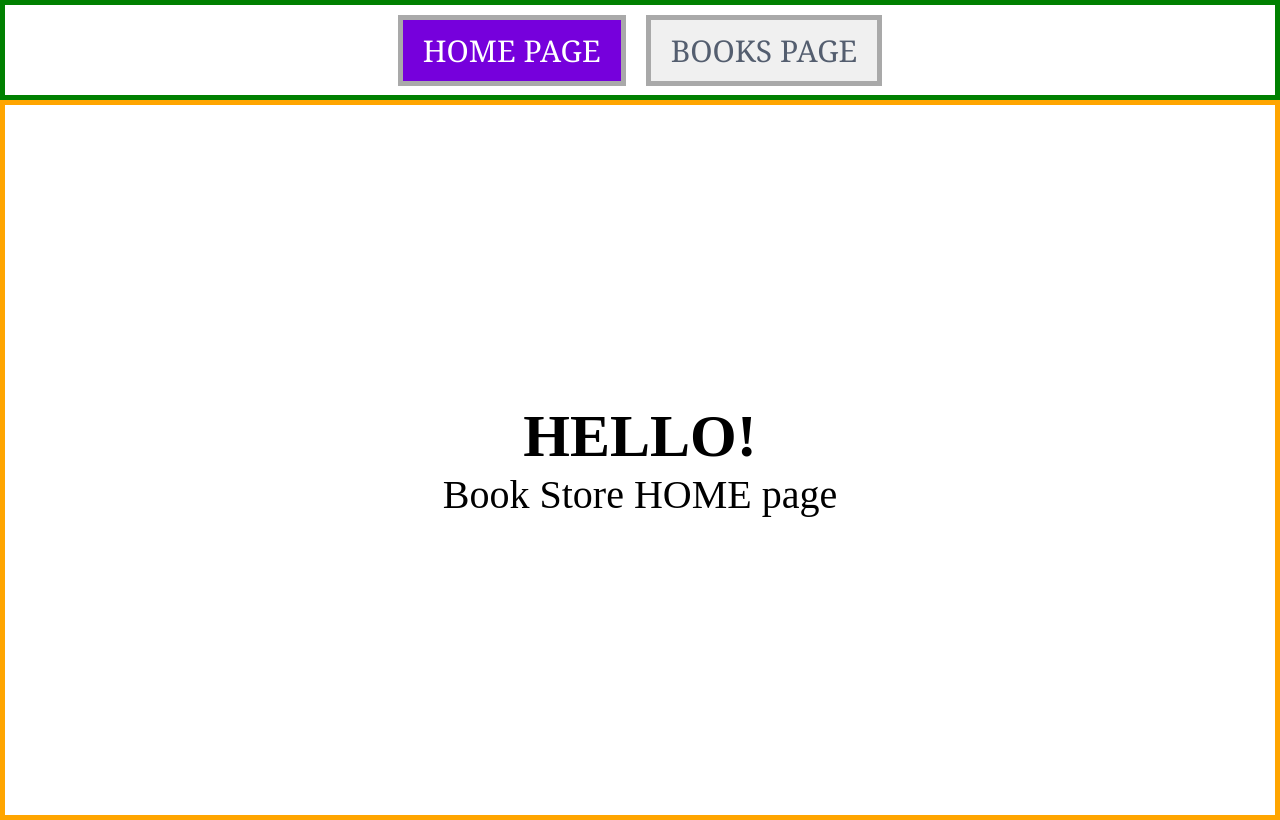
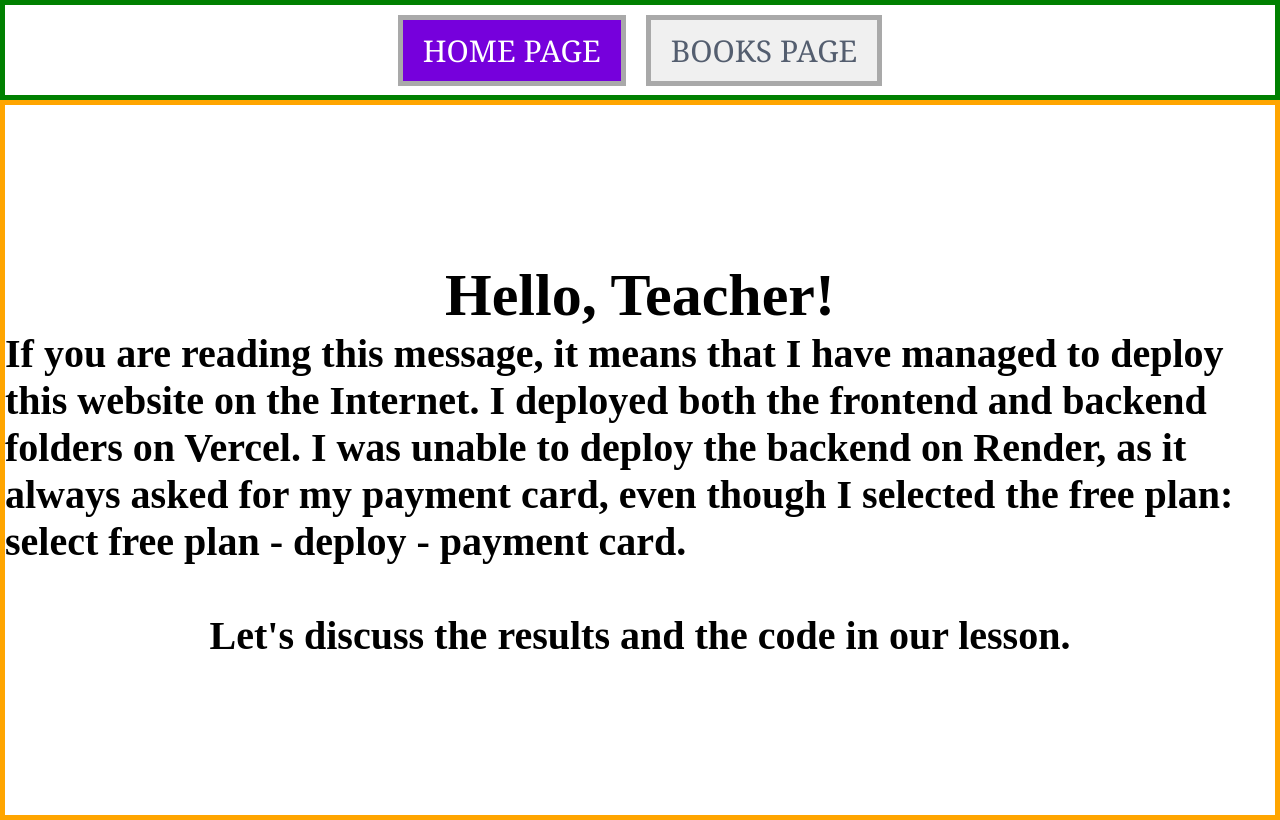
Before and after one commit to keyboard-shop/Books-frontend-1, a React (Vite) app: page / in a window 1280 px wide. Built offline with nearby package versions, Linux system fonts and the light colour scheme.

Commit message:
message to the teacher

```diff
--- a/pages/HomePage.jsx
+++ b/pages/HomePage.jsx
@@ -7,8 +7,17 @@ import React from 'react'
 const HomePage = () => {
   return (
     <div className='home-page'>
-      <h2>HELLO!</h2>
-      Book Store HOME page
+      <h2>Hello, Teacher!</h2>
+      <h4>
+      If you are reading this message, it means that I have managed to deploy this website on the Internet.
+       I deployed both the frontend and backend folders on Vercel.
+        I was unable to deploy the backend on Render, as it always asked for my payment card, even though I selected the free plan:
+        select free plan - deploy - payment card.
+      </h4>
+      <br />
+      <h4>
+      Let's discuss the results and the code in our lesson.
+      </h4>
     </div>
   )
 }
```
